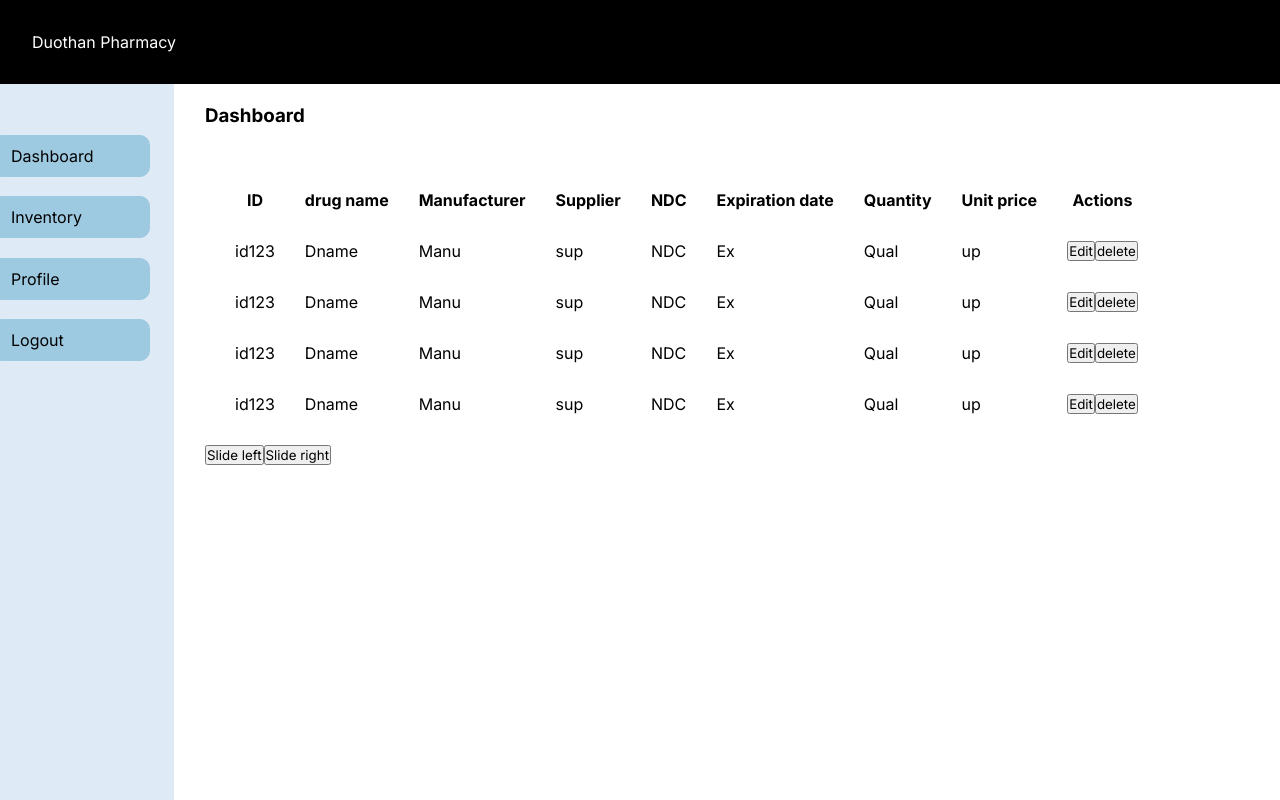
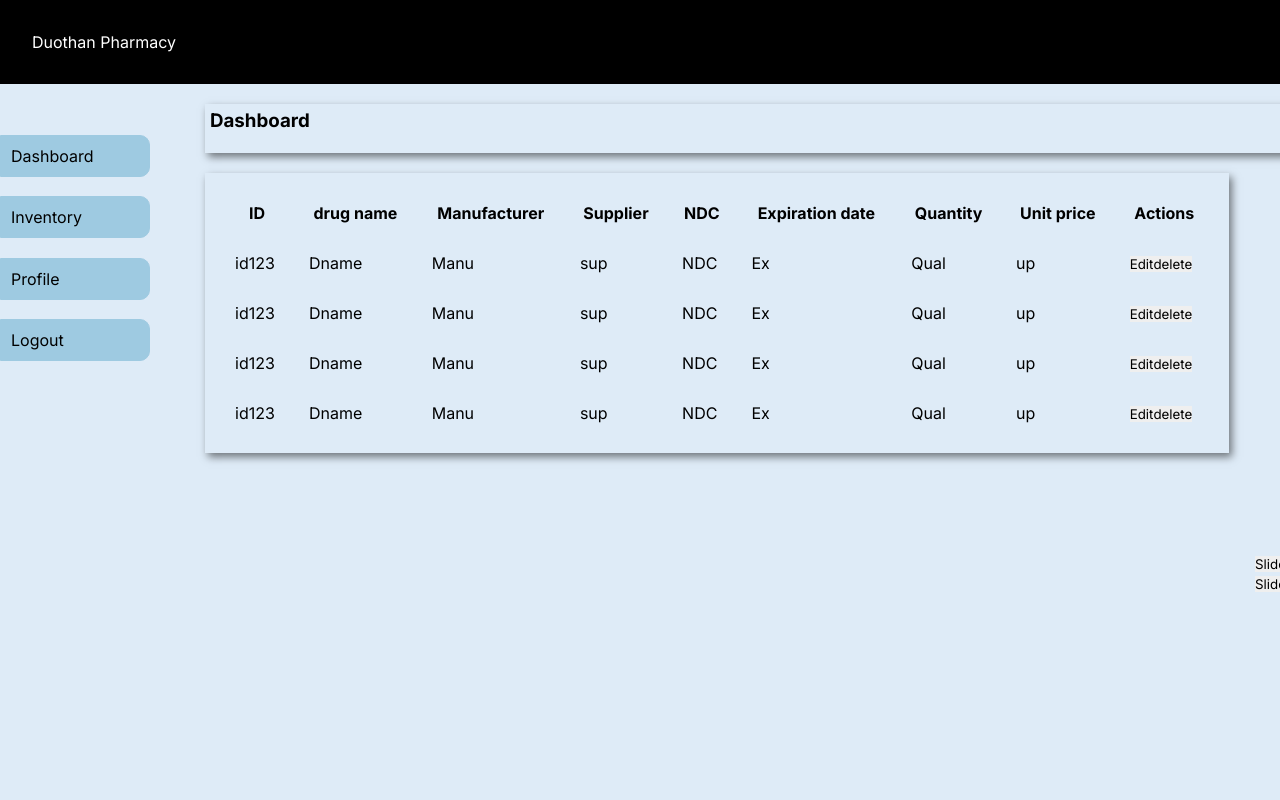
Before and after one commit to S2NX-Duothan/duothanPharmacy, a React (Create React App) app in the folder duothan-pharmacy/: page / in a window 1280 px wide. Shown: the top 800 px of the page. Built offline with nearby package versions, Linux system fonts and the light colour scheme.

Commit message:
table changes

```diff
--- a/duothan-pharmacy/src/pages/Dashboard.js
+++ b/duothan-pharmacy/src/pages/Dashboard.js
@@ -12,7 +12,7 @@ const Dashboard = () => {
         <div className='btn_table'><button type="button">ADD PLAN</button></div>
       </div>
       <div className='table-table'>
-      <table>
+      <table className='drugs-table'>
 
         <tr className='table-heading'>
           <th>ID</th>
--- a/duothan-pharmacy/src/styles/dashboard.css
+++ b/duothan-pharmacy/src/styles/dashboard.css
@@ -1,16 +1,37 @@
+body{
+    background-color: #deebf7;
+}
+
+
+
 .packages_table{
     margin-left: 20px;
 }
+
 .title_table{
     display: flex;
     /* justify-content: space-between; */
     flex-direction: row;
     margin-top: 20px;
+    box-shadow: 3px 4px 8px rgba(0 ,0,0,0.5);
+    padding: 5px;
 }
 .btn_table{
     margin-left: 1100px;
+    padding: 3px;
+
+
 }
-table{
+.drugs-table{
     margin-top: 20px;
     border-spacing: 30px;
+    box-shadow:  3px 4px 8px rgba(0 ,0,0,0.5);
+    width:80vw;
+    justify-content: center;
 }
+button{
+    border: none;
+}
+.scroll-table{
+    margin: 100px 100px 20px 1050px;
+}
```
